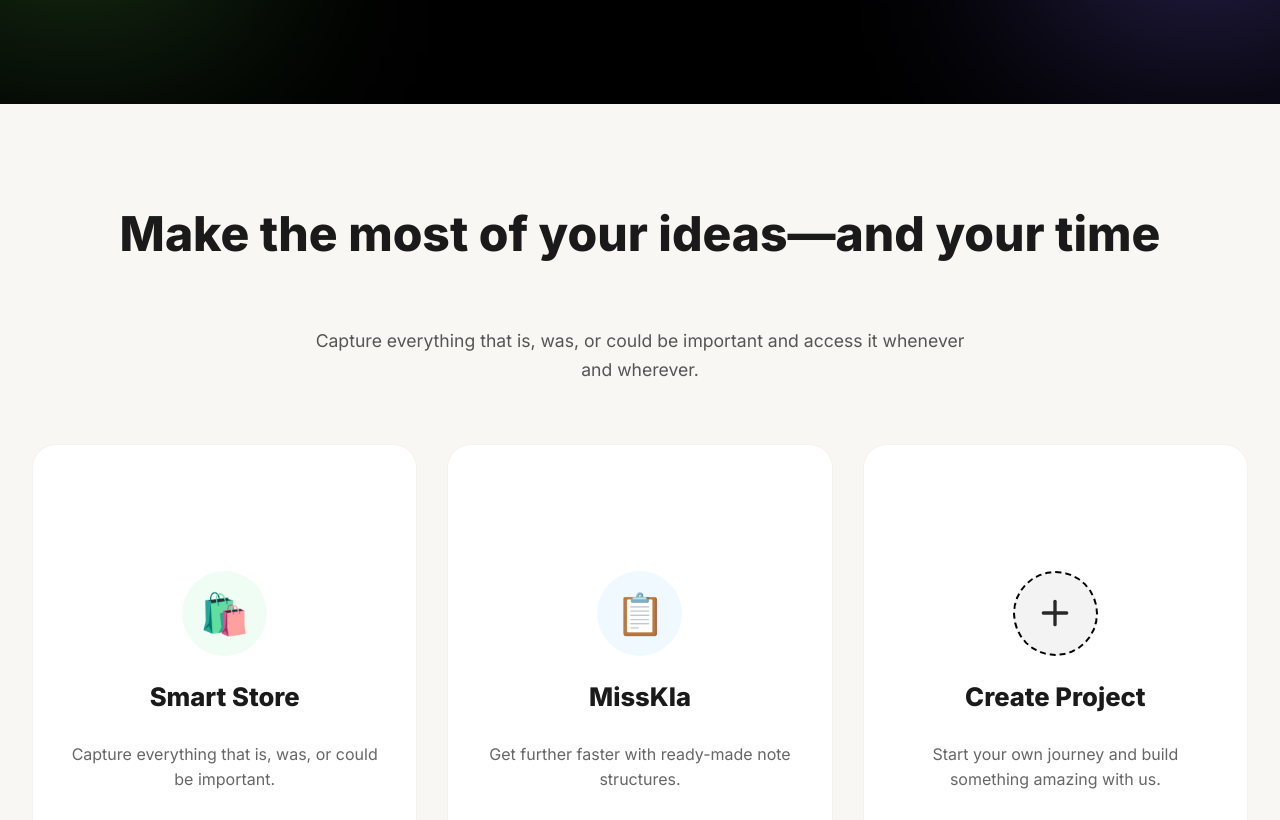
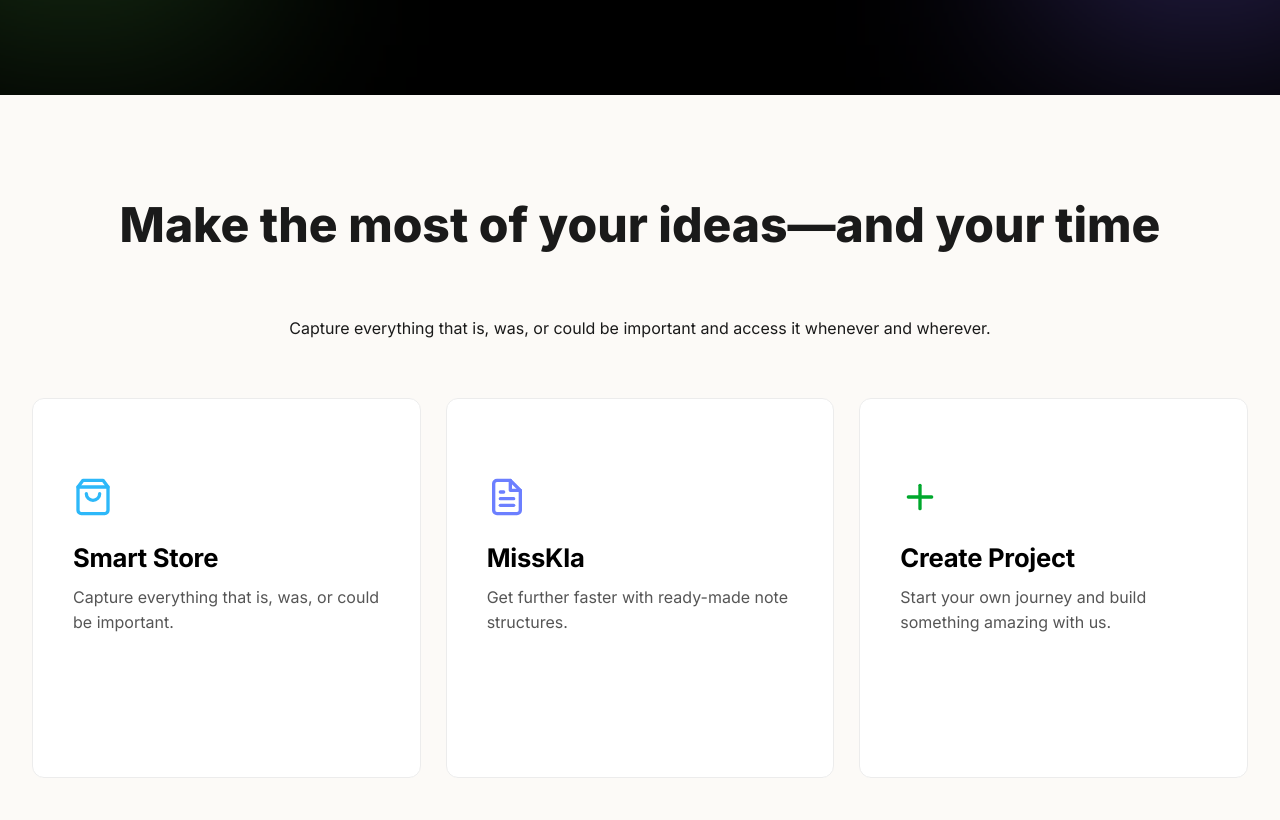
Before and after one commit to Krishna-ingle/Madhva, a React (Create React App) app: page / in a window 1280 px wide. Shown: the part 3307-4127 px from the top of the page. Built offline with nearby package versions, Linux system fonts and the light colour scheme.

Commit message:
make update cardview

```diff
--- a/src/assets/styles/Portfolio.css
+++ b/src/assets/styles/Portfolio.css
@@ -1,120 +1,100 @@
 .portfolio {
   padding: 100px 0;
-  background-color: #f9f7f4;
-  text-align: center;
-  overflow: hidden;
+  background-color: #fcfaf7;
+  text-align: left; /* Evernote style is left-aligned */
 }
 
-.section-title {
-  font-size: 2.8rem;
-  font-weight: 800;
-  color: #1a1a1a;
-  margin-bottom: 1.2rem;
+.section-header {
+  text-align: center;
+  margin-bottom: 60px;
 }
 
-.section-description {
-  max-width: 650px;
-  margin: 0 auto 60px;
-  color: #555;
-  font-size: 1.1rem;
-  line-height: 1.6;
-}
-
-/* --- The Modern Card --- */
 .modern-card {
   background: white;
-  padding: 50px 35px;
-  border-radius: 24px;
-  text-align: center;
-  min-height: 420px; /* Standardized height to fix layout */
+  padding: 40px;
+  border-radius: 12px;
+  min-height: 380px;
   cursor: pointer;
   position: relative;
-  overflow: hidden; /* Clips the rotating image */
+  overflow: hidden;
   display: flex;
   flex-direction: column;
-  align-items: center;
-  justify-content: flex-end; /* Align content towards bottom like Evernote */
-  gap: 15px;
-  border: 1px solid rgba(0,0,0,0.05);
-  transition: all 0.5s cubic-bezier(0.165, 0.84, 0.44, 1);
+  justify-content: space-between; /* Icon at top, arrow at bottom */
+  border: 1px solid #ececec;
+  transition: all 0.4s cubic-bezier(0.165, 0.84, 0.44, 1);
   z-index: 1;
 }
 
-/* --- Hover Image Logic --- */
-.hover-img-container {
+/* Background Hover Circles */
+.bg-hover-img {
   position: absolute;
-  top: 0;
-  left: 0;
-  width: 100%;
-  height: 100%;
+  top: -20px;
+  right: -30px;
+  width: 220px;
+  opacity: 0;
+  transform: scale(0.6);
+  transition: all 0.6s ease;
   z-index: -1;
-  pointer-events: none;
 }
 
-.bg-hover-img {
-  position: absolute;
-  top: -40px; /* Positioned at top-right corner */
-  right: -40px;
-  width: 180px;
-  opacity: 0; /* Hidden by default */
-  transform: scale(0.3) rotate(45deg); /* Small and rotated */
-  transition: all 0.7s cubic-bezier(0.23, 1, 0.32, 1);
-}
-
-/* --- Hover State --- */
 .modern-card:hover {
-  transform: translateY(-10px);
-  box-shadow: 0 20px 40px rgba(0,0,0,0.08);
+  box-shadow: 0 15px 40px rgba(0,0,0,0.06);
+  transform: translateY(-5px);
 }
 
 .modern-card:hover .bg-hover-img {
-  opacity: 0.15; /* Subtle visibility */
-  transform: scale(1.8) rotate(0deg); /* Grows and rotates back */
-  top: -10px;
-  right: -10px;
+  opacity: 0.12; /* Subtle circles like screenshot */
+  transform: scale(1.1);
 }
 
-/* --- Content Styling --- */
-.card-icon {
-  width: 85px;
-  height: 85px;
-  border-radius: 50%;
+/* Evernote Icon Style */
+.evernote-icon {
+  font-size: 2.5rem;
+  margin-bottom: 25px;
   display: flex;
-  align-items: center;
-  justify-content: center;
-  font-size: 2.5rem;
-  margin-bottom: 10px;
-  position: relative;
-  z-index: 2;
 }
 
-.create-icon-bg {
-  background-color: #f3f3f3;
-  color: #272827;
-  border: 2px dashed #000000;
+.create-icon-style {
+  color: #00a82d;
 }
 
 .card-heading {
   font-size: 1.6rem;
-  font-weight: 800;
-  color: #1a1a1a;
-  position: relative;
-  z-index: 2;
+  font-weight: 700;
+  color: #000;
+  margin-bottom: 12px;
+  letter-spacing: -0.01em;
 }
 
 .card-para {
-  color: #666;
+  color: #555;
+  font-size: 1rem;
   line-height: 1.6;
-  font-size: 1rem;
-  position: relative;
-  z-index: 2;
 }
 
-/* --- Controls --- */
+/* Bottom Arrow */
+.card-footer-arrow {
+  display: flex;
+  justify-content: flex-end;
+  font-size: 1.5rem;
+  color: #000;
+  opacity: 0;
+  transform: translateX(-10px);
+
+  transition: all 0.4s cubic-bezier(0.165, 0.84, 0.44, 1);
+  margin-top: 20px;
+}
+
+.modern-card:hover .card-footer-arrow {
+  opacity: 1;
+  transform: translateX(0);
+}
+
+/* Slider Controls (Circular Arrows) */
 .slider-controls {
   display: flex;
   justify-content: center;
-  gap: 20px;
+  gap: 15px;
   margin-top: 50px;
 }
 
@@ -122,24 +102,23 @@
   width: 55px;
   height: 55px;
   border-radius: 50%;
-  border: 1px solid #ddd;
+  border: 1px solid #e0e0e0;
   background: white;
   display: flex;
   align-items: center;
   justify-content: center;
-  font-size: 1.3rem;
+  font-size: 1.2rem;
   cursor: pointer;
   transition: all 0.3s ease;
 }
 
 .nav-btn:hover {
-  background: #1a1a1a;
-  color: white;
+  background: #f4f4f4;
+  border-color: #bdbdbd;
 }
 
-/* --- Responsive --- */
+/* Responsive */
 @media (max-width: 768px) {
-  .section-title { font-size: 2.1rem; }
-  .modern-card { min-height: 380px; padding: 30px 20px; }
-  .bg-hover-img { width: 130px; }
+  .modern-card { min-height: 320px; padding: 30px; }
+  .section-title { font-size: 2.2rem; text-align: center; }
 }
--- a/src/components/Portfolio.jsx
+++ b/src/components/Portfolio.jsx
@@ -1,12 +1,10 @@
 import React, { useRef } from 'react';
 import { useNavigate } from 'react-router-dom';
-import { FiArrowRight, FiArrowLeft, FiPlus } from 'react-icons/fi';
+import { FiArrowRight, FiArrowLeft, FiPlus, FiShoppingBag, FiFileText } from 'react-icons/fi';
 import { Swiper, SwiperSlide } from 'swiper/react';
 import { Navigation, Pagination } from 'swiper/modules';
 
-// Ensure this path is correct based on your file structure
 import hoverPattern from '../assets/images/hover-pattern1.png';
-
 import 'swiper/css';
 import 'swiper/css/navigation';
 import 'swiper/css/pagination';
@@ -21,15 +19,15 @@ const Portfolio = () => {
       id: 'smart-store',
       title: 'Smart Store',
       description: 'Capture everything that is, was, or could be important.',
-      image: '🛍️',
-      bgColor: '#f0fdf4'
+      icon: <FiShoppingBag />,
+      iconColor: '#2db8f9'
     },
     {
       id: 'miss-kla',
       title: 'MissKla',
       description: 'Get further faster with ready-made note structures.',
-      image: '📋',
-      bgColor: '#f0f9ff'
+      icon: <FiFileText />,
+      iconColor: '#6c7fff'
     },
   ];
 
@@ -45,7 +43,7 @@ const Portfolio = () => {
 
         <Swiper
           modules={[Navigation, Pagination]}
-          spaceBetween={30}
+          spaceBetween={25}
           slidesPerView={1}
           onBeforeInit={(swiper) => { swiperRef.current = swiper; }}
           breakpoints={{
@@ -60,11 +58,18 @@ const Portfolio = () => {
                 <div className="hover-img-container">
                   <img src={hoverPattern} alt="" className="bg-hover-img" />
                 </div>
-                <div className="card-icon" style={{ backgroundColor: project.bgColor }}>
-                  {project.image}
+
+                <div className="card-top-content">
+                  <div className="evernote-icon" style={{ color: project.iconColor }}>
+                    {project.icon}
+                  </div>
+                  <h3 className="card-heading">{project.title}</h3>
+                  <p className="card-para">{project.description}</p>
                 </div>
-                <h3 className="card-heading">{project.title}</h3>
-                <p className="card-para">{project.description}</p>
+
+                <div className="card-footer-arrow">
+                  <FiArrowRight />
+                </div>
               </div>
             </SwiperSlide>
           ))}
@@ -74,20 +79,27 @@ const Portfolio = () => {
               <div className="hover-img-container">
                 <img src={hoverPattern} alt="" className="bg-hover-img" />
               </div>
-              <div className="card-icon create-icon-bg">
-                <FiPlus className="plus-icon" />
+
+              <div className="card-top-content">
+                <div className="evernote-icon create-icon-style">
+                  <FiPlus />
+                </div>
+                <h3 className="card-heading">Create Project</h3>
+                <p className="card-para">Start your own journey and build something amazing with us.</p>
               </div>
-              <h3 className="card-heading">Create Project</h3>
-              <p className="card-para">Start your own journey and build something amazing with us.</p>
+
+              <div className="card-footer-arrow">
+                <FiArrowRight />
+              </div>
             </div>
           </SwiperSlide>
         </Swiper>
 
         <div className="slider-controls">
-          <button className="nav-btn prev" onClick={() => swiperRef.current?.slidePrev()}>
+          <button className="nav-btn" onClick={() => swiperRef.current?.slidePrev()}>
             <FiArrowLeft />
           </button>
-          <button className="nav-btn next" onClick={() => swiperRef.current?.slideNext()}>
+          <button className="nav-btn" onClick={() => swiperRef.current?.slideNext()}>
             <FiArrowRight />
           </button>
         </div>
```
